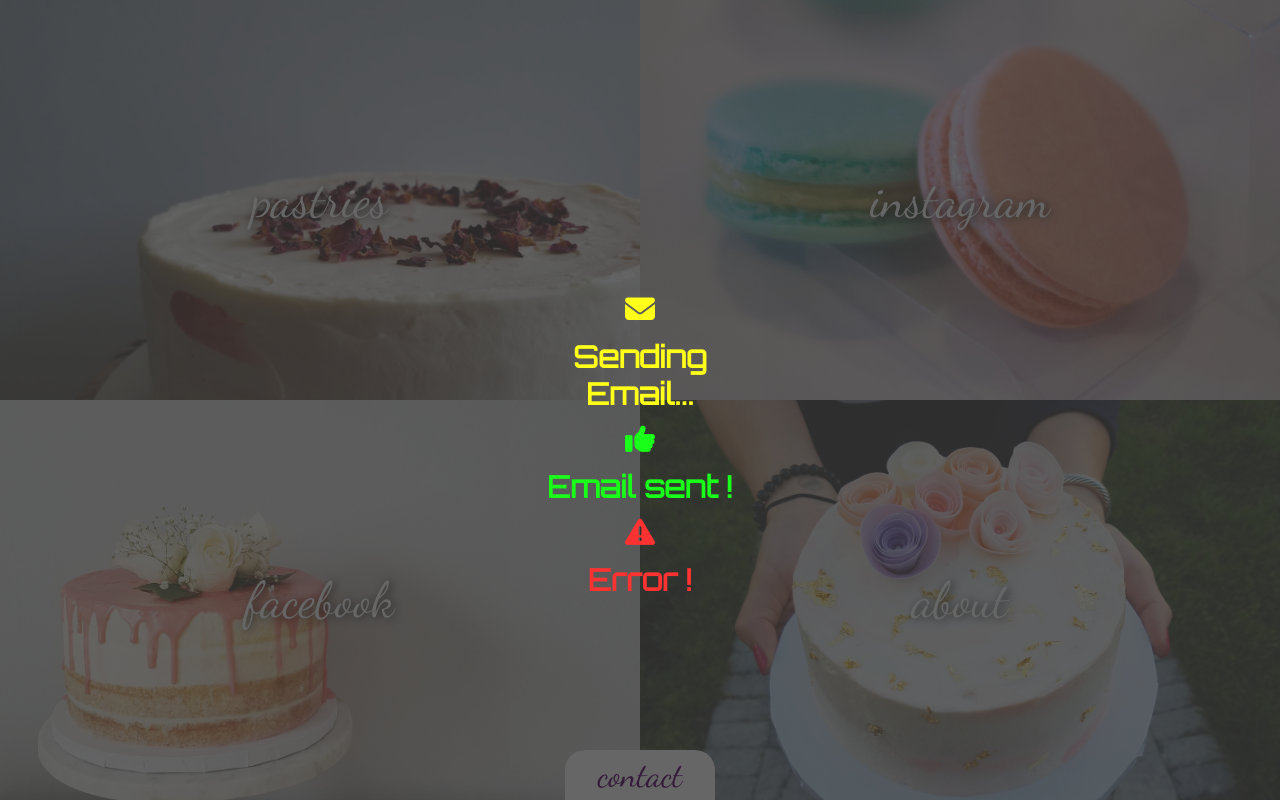
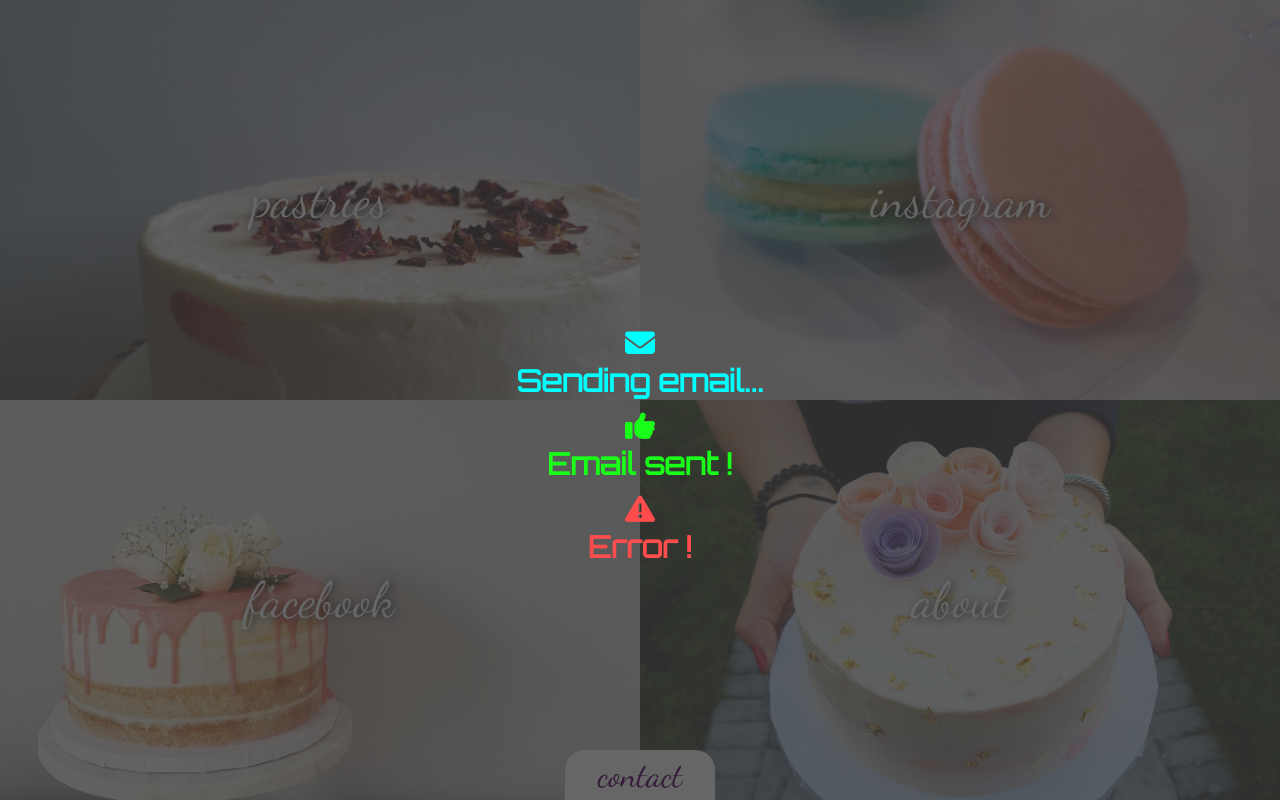
Before and after one commit to tc216997/jessmade_website, a website: page public/index.html in a window 1280 px wide. Drawn offline with nearby package versions, Linux system fonts and the light colour scheme.

Commit message:
cyan for sendng email

```diff
--- a/public/css/styles.css
+++ b/public/css/styles.css
@@ -284,14 +284,14 @@ textarea {
       transform:translate(-50%, -50%);
       background-color: none;
       margin: auto;
-      width: 200px;
+      width: 300px;
       text-align:center;
       font-size:30px;
   }
 
   .modal-text {
     font-family: 'Orbitron', Arial, Helvetica, sans-serif;
-    margin-top:10px;
+    margin-top:0;
     margin-bottom:10px;
     font-weight:bold;
     font-size:30px;
@@ -300,10 +300,10 @@ textarea {
     display:none;
   }
   .sending-mail-icon {
-    color:#ffff19;
+    color:#00ffff;
   }
   #loading-message{
-    color:#ffff19;
+    color:#00ffff;
   }
   .fa-thumbs-up {
     color:#19ff19;
@@ -312,9 +312,9 @@ textarea {
     color:#19ff19;
   }
   .fa-exclamation-triangle{
-    color:#ff3232;
+    color:#ff4c4c;
   }
   #error-message{
-    color:#ff3232;
+    color:#ff4c4c;
   }
 /* ./page overlay/modal effect*/
--- a/public/index.html
+++ b/public/index.html
@@ -90,7 +90,7 @@
     <!-- Modal content -->
     <div class="modal-content">
       <i class="fa fa-envelope faa-passing animated sending-mail-icon"></i>
-      <p class="modal-text" id="loading-message">Sending Email...</p>
+      <p class="modal-text" id="loading-message">Sending email...</p>
       <i class="fa fa-thumbs-up faa-pulse animated"></i>
       <p class="modal-text " id="success-message">Email sent !</p>
       <i class="fa fa-exclamation-triangle faa-flash animated"></i>
```
